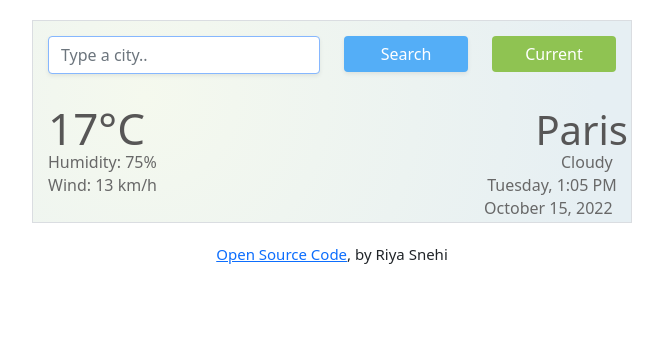
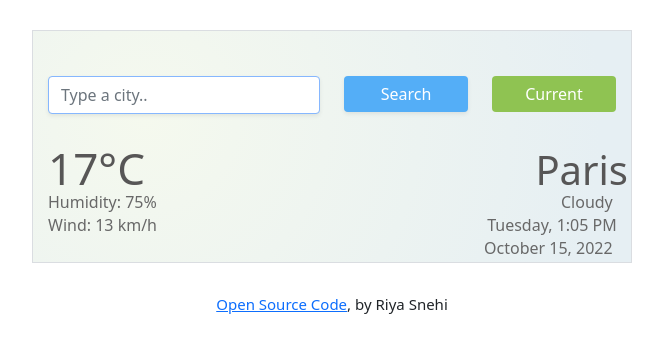
Before and after one commit to riyasnehi/weather-app, a plain HTML site: page index.html in a window 1280 px wide. Shown: the whole page, without its empty margins (308-971 px from the left). Drawn offline with nearby package versions, Linux system fonts and the light colour scheme.

Commit message:
Update style.css

```diff
--- a/src/style.css
+++ b/src/style.css
@@ -1,6 +1,7 @@
 .weather-app {
   border: 1px solid #dadde1;
   padding: 15px;
+  padding-top: 45px;
   margin: 20px auto;
   border-radius: 0px;
   max-width: 600px;
@@ -11,6 +12,9 @@
   );
 }
 
+.container {
+  padding: 10px;
+}
 #city-input {
   background-color: #fff;
   color: gray;
```
